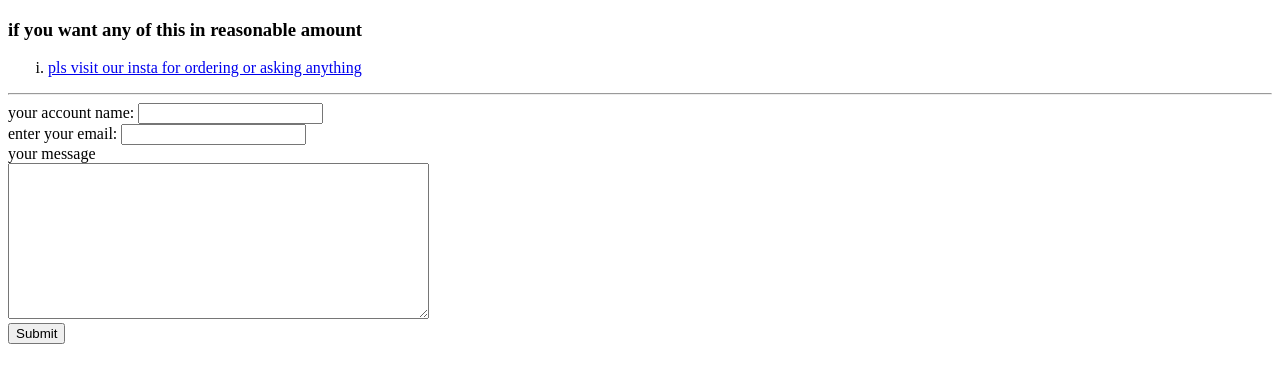
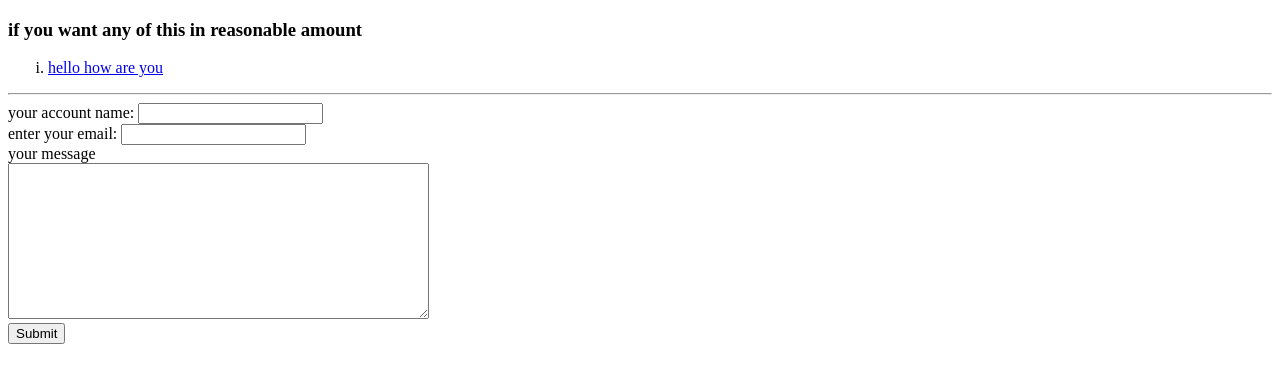
Before and after one commit to Fleshgod969/time-pass, a plain HTML site: page 90%.html in a window 1280 px wide. Drawn offline with Linux system fonts and the light colour scheme.

Commit message:
Add files via upload

```diff
--- a/90%.html
+++ b/90%.html
@@ -8,7 +8,7 @@
     <h3>if you want any of this in reasonable amount</h3>
     <ol type='i'>
       <li>
-        <a href='https://www.instagram.com/hype.ahmedabad/'>pls visit our insta for ordering or asking anything</a>
+        <a href='https://thumbs.dreamstime.com/b/cute-white-robot-character-say-hi-eps-182561098.jpg'>hello how are you</a>
       </li>
     </ol>
     <hr>
```
